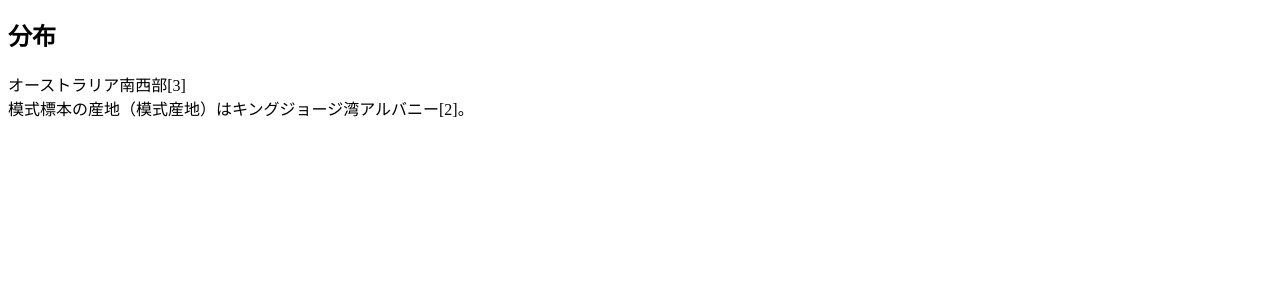
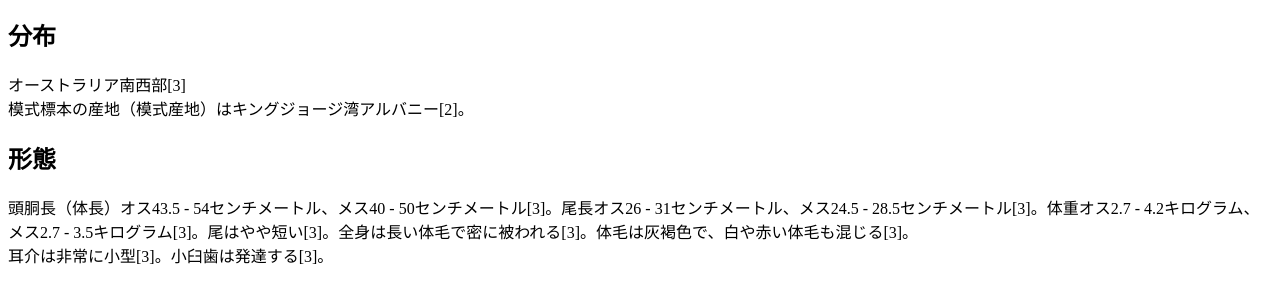
Before and after one commit to 4d-matsumoto/git-practice, a plain HTML site: page index.html in a window 1280 px wide. Shown: the part 140-442 px from the top of the page. Drawn offline with Linux system fonts and the light colour scheme.

Commit message:
形態を追加

```diff
--- a/index.html
+++ b/index.html
@@ -11,5 +11,8 @@
   <h2>分布</h2>
   <p>オーストラリア南西部[3]<br>
   模式標本の産地（模式産地）はキングジョージ湾アルバニー[2]。</p>
+  <h2>形態</h2>
+  <p>頭胴長（体長）オス43.5 - 54センチメートル、メス40 - 50センチメートル[3]。尾長オス26 - 31センチメートル、メス24.5 - 28.5センチメートル[3]。体重オス2.7 - 4.2キログラム、メス2.7 - 3.5キログラム[3]。尾はやや短い[3]。全身は長い体毛で密に被われる[3]。体毛は灰褐色で、白や赤い体毛も混じる[3]。<br>
+  耳介は非常に小型[3]。小臼歯は発達する[3]。</p>
 </body>
 </html>
```
